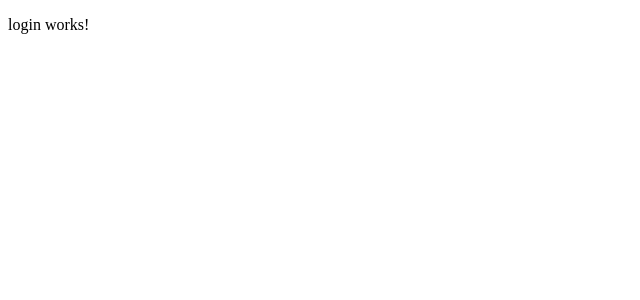
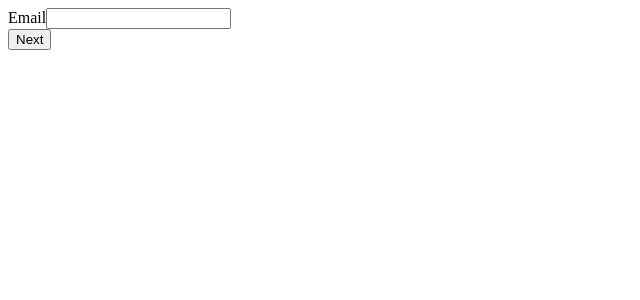
Before and after one commit to seraco/eCommerceAngular, an Angular app: page /login in a window 1280 px wide. Shown: the top 300 px of the page, without its empty margins (0-640 px from the left). Built offline with nearby package versions, Linux system fonts and the light colour scheme.

Commit message:
created login page with tests

```diff
--- a/src/app/app.module.ts
+++ b/src/app/app.module.ts
@@ -2,6 +2,7 @@ import { BrowserModule } from '@angular/platform-browser';
 import { NgModule } from '@angular/core';
 
 import { AppRoutingModule } from './app-routing.module';
+import { ReactiveFormsModule } from '@angular/forms';
 import { AppComponent } from './app.component';
 import { ProductsListComponent } from './products-list/products-list.component';
 import { ProductDetailComponent } from './product-detail/product-detail.component';
@@ -21,8 +22,9 @@ import { UserInfoComponent } from './user-info/user-info.component';
     UserInfoComponent
   ],
   imports: [
+    AppRoutingModule,
     BrowserModule,
-    AppRoutingModule
+    ReactiveFormsModule,
   ],
   providers: [],
   bootstrap: [AppComponent]
--- a/src/app/login/login.component.html
+++ b/src/app/login/login.component.html
@@ -1 +1,8 @@
-<p>login works!</p>
+<form [formGroup]="loginForm" (ngSubmit)="login()">
+  <div>
+    <label for="email">Email</label>
+    <input id="email" type="text" formControlName="email">
+  </div>
+
+  <button type="submit">Next</button>
+</form>
--- a/src/app/login/login.component.ts
+++ b/src/app/login/login.component.ts
@@ -1,4 +1,9 @@
 import { Component, OnInit } from '@angular/core';
+import { FormBuilder, FormGroup, Validators } from '@angular/forms';
+import { Router } from '@angular/router';
+
+import { UserService } from '../user.service';
+import { User } from '../user';
 
 @Component({
   selector: 'app-login',
@@ -6,10 +11,32 @@ import { Component, OnInit } from '@angular/core';
   styleUrls: ['./login.component.css']
 })
 export class LoginComponent implements OnInit {
+  loginForm: FormGroup;
+  user: User;
 
-  constructor() { }
+  constructor(
+    public formBuilder: FormBuilder,
+    public router: Router,
+    public userService: UserService,
+  ) {
+    this.loginForm = this.formBuilder.group({
+      email: [
+        '',
+        [ Validators.required, Validators.pattern("[^ @]*@[^ @]*") ]
+      ],
+    });
+  }
 
   ngOnInit() {
+    this.userService.getUser().subscribe(user => this.user = user);
   }
 
+  login() {
+    if (this.loginForm.valid) {
+      if (this.loginForm.value.email === this.user.email) {
+        this.router.navigateByUrl('/products');
+      }
+      this.loginForm.reset();
+    }
+  }
 }
```
Also changed, not shown: 2 other files (tests, documents, lock files or other folders).
